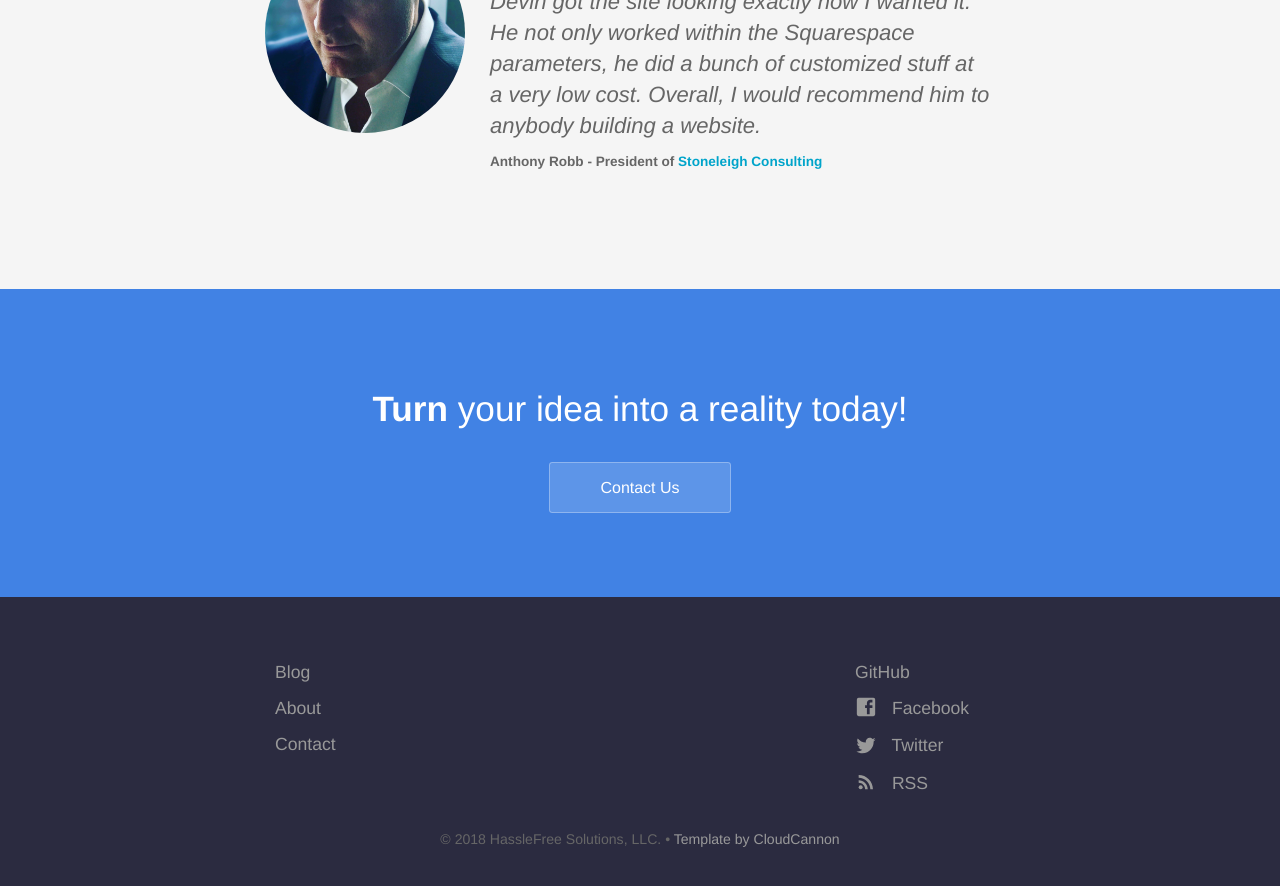
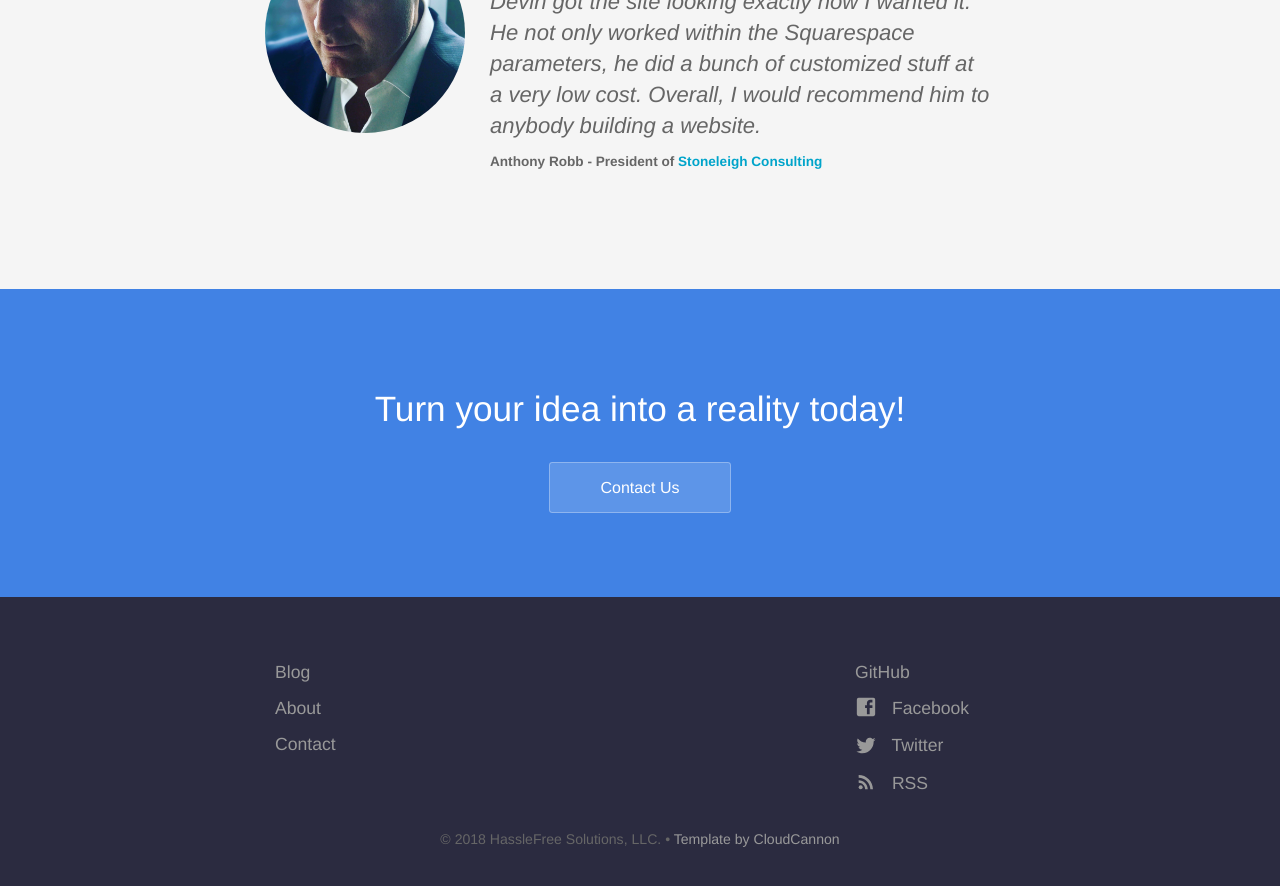
Before and after one commit to HF-Solutions/hasslefree.solutions, a Jekyll site: the page built from index.html, in a window 1280 px wide and 900 px high, scrolled down 2741 px. Shown: the top 886 px of the window. Built offline with Jekyll 4.4.1, drawn with Linux system fonts in a browser that asks for light colours.

```diff
--- a/index.html
+++ b/index.html
@@ -65,7 +65,7 @@ description: Creating software we love, for others to enjoy.
 	</section>
 
 	<section class="bottom-cta">
-		<h2><strong>Turn</strong> your idea into a reality today!</h2>
+		<h2>Turn your idea into a reality today!</h2>
 		<div class="button alt"><a href="/contact">Contact Us</a></div>
 	</section>
 </div>
```
